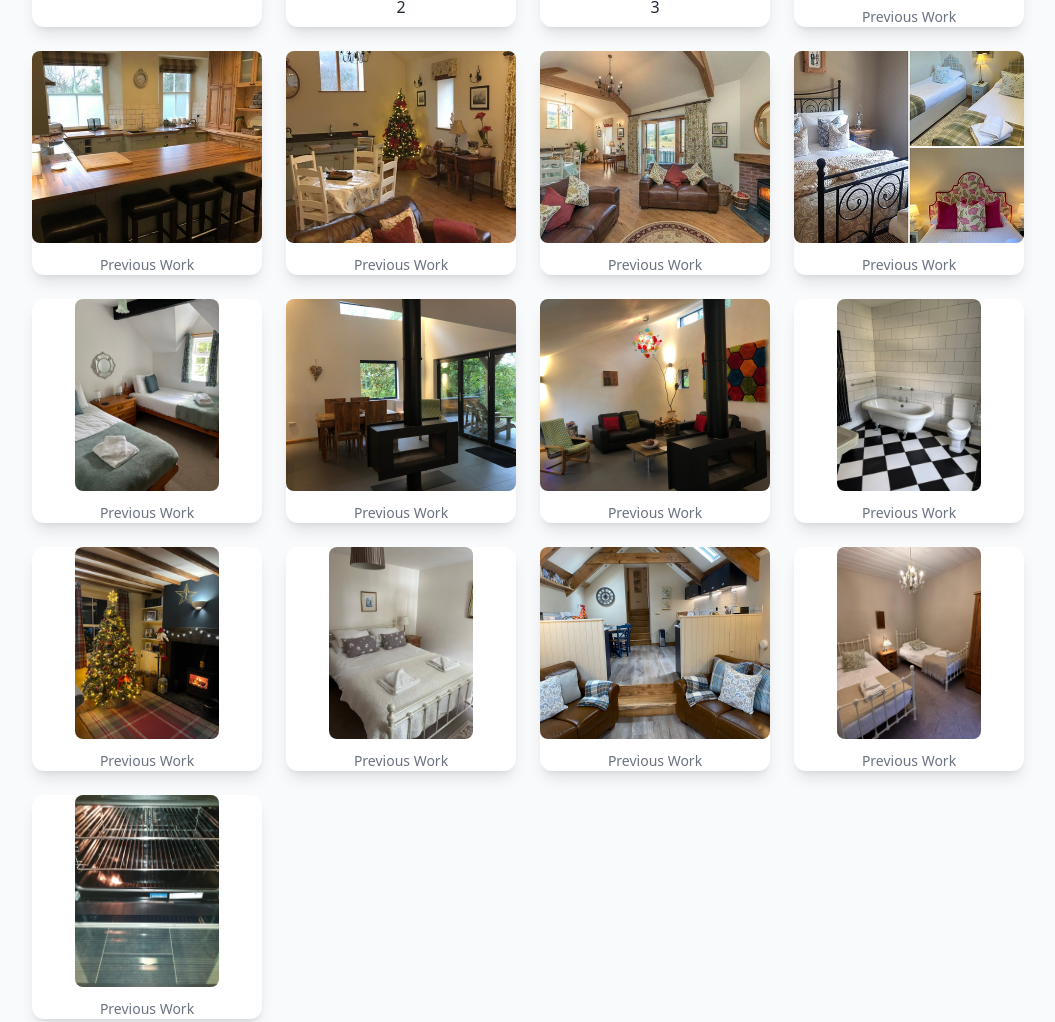
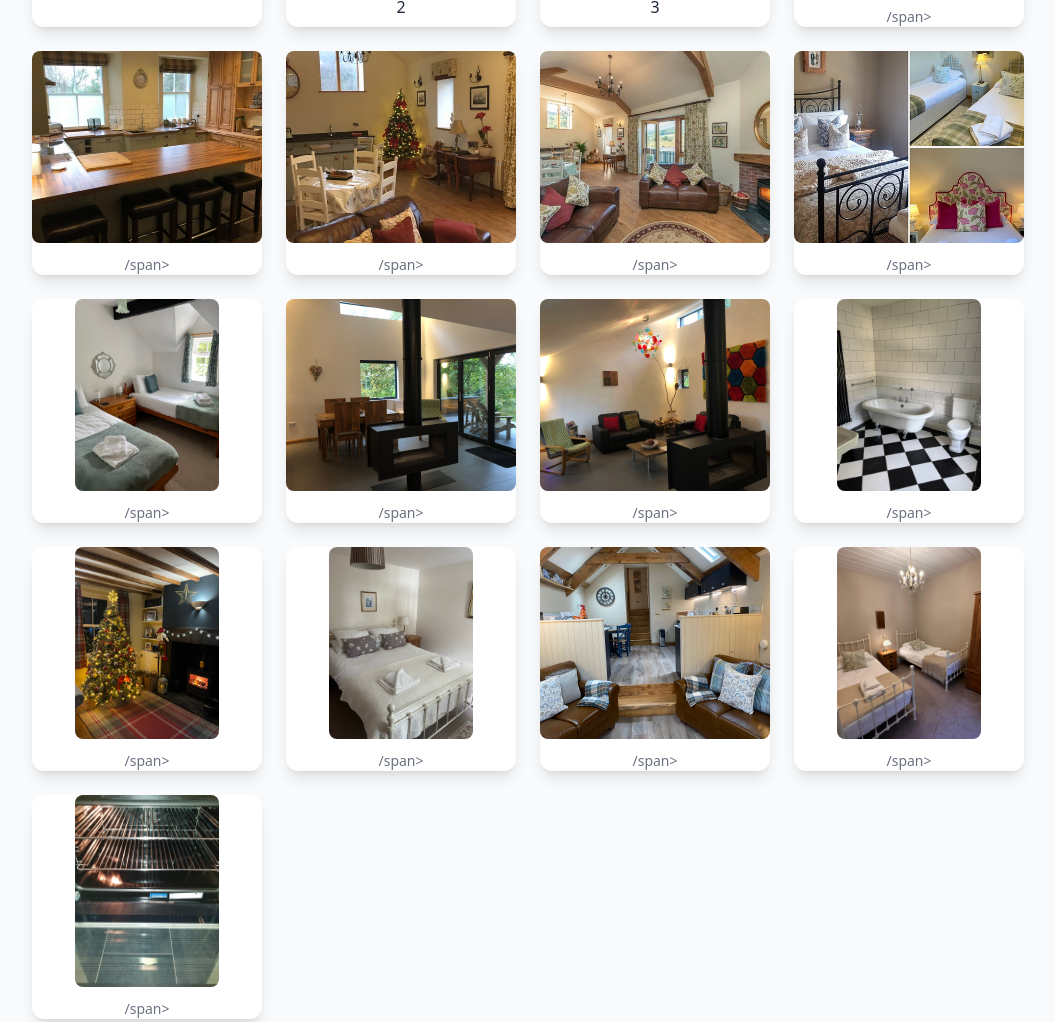
Before and after one commit to TheGandalfcoder/cnicht-cleaning-publish, a plain HTML site: page gallery.html in a window 1280 px wide. Shown: the part 633-1655 px from the top of the page, without its empty margins (112-1167 px from the left). Drawn offline with nearby package versions, Linux system fonts and the light colour scheme.

Commit message:
Update gallery.html

```diff
--- a/gallery.html
+++ b/gallery.html
@@ -162,7 +162,7 @@
                         </div>
                     </div>
                 </div>
-                <span class="text-sm text-gray-500 mt-3 font-medium group-hover:text-green-600 transition-colors duration-300 dark:text-gray-300 dark:group-hover:text-green-400" data-translate-key="gallery_img4">Previous Work</span>
+                <span class="text-sm text-gray-500 mt-3 font-medium group-hover:text-green-600 transition-colors duration-300 dark:text-gray-300 dark:group-hover:text-green-400" data-translate-key="gallery_img4">/span>
             </div>
             <div class="group flex flex-col items-center bg-white rounded-xl shadow-lg hover:shadow-2xl transition-all duration-500 transform hover:-translate-y-3 dark:bg-gray-800 dark:shadow-lg dark:hover:shadow-2xl fade-in fade-in-delay-5">
                 <div class="relative overflow-hidden rounded-lg">
@@ -175,7 +175,7 @@
                         </div>
                     </div>
                 </div>
-                <span class="text-sm text-gray-500 mt-3 font-medium group-hover:text-green-600 transition-colors duration-300 dark:text-gray-300 dark:group-hover:text-green-400" data-translate-key="gallery_img5">Previous Work</span>
+                <span class="text-sm text-gray-500 mt-3 font-medium group-hover:text-green-600 transition-colors duration-300 dark:text-gray-300 dark:group-hover:text-green-400" data-translate-key="gallery_img5">/span>
             </div>
             <div class="group flex flex-col items-center bg-white rounded-xl shadow-lg hover:shadow-2xl transition-all duration-500 transform hover:-translate-y-3 dark:bg-gray-800 dark:shadow-lg dark:hover:shadow-2xl fade-in fade-in-delay-1">
                 <div class="relative overflow-hidden rounded-lg">
@@ -188,7 +188,7 @@
                         </div>
                     </div>
                 </div>
-                <span class="text-sm text-gray-500 mt-3 font-medium group-hover:text-green-600 transition-colors duration-300 dark:text-gray-300 dark:group-hover:text-green-400" data-translate-key="gallery_img6">Previous Work</span>
+                <span class="text-sm text-gray-500 mt-3 font-medium group-hover:text-green-600 transition-colors duration-300 dark:text-gray-300 dark:group-hover:text-green-400" data-translate-key="gallery_img6">/span>
             </div>
             <div class="group flex flex-col items-center bg-white rounded-xl shadow-lg hover:shadow-2xl transition-all duration-500 transform hover:-translate-y-3 dark:bg-gray-800 dark:shadow-lg dark:hover:shadow-2xl fade-in fade-in-delay-2">
                 <div class="relative overflow-hidden rounded-lg">
@@ -201,7 +201,7 @@
                         </div>
                     </div>
                 </div>
-                <span class="text-sm text-gray-500 mt-3 font-medium group-hover:text-green-600 transition-colors duration-300 dark:text-gray-300 dark:group-hover:text-green-400" data-translate-key="gallery_img7">Previous Work</span>
+                <span class="text-sm text-gray-500 mt-3 font-medium group-hover:text-green-600 transition-colors duration-300 dark:text-gray-300 dark:group-hover:text-green-400" data-translate-key="gallery_img7">/span>
             </div>
             <div class="group flex flex-col items-center bg-white rounded-xl shadow-lg hover:shadow-2xl transition-all duration-500 transform hover:-translate-y-3 dark:bg-gray-800 dark:shadow-lg dark:hover:shadow-2xl fade-in fade-in-delay-3">
                 <div class="relative overflow-hidden rounded-lg">
@@ -214,7 +214,7 @@
                         </div>
                     </div>
                 </div>
-                <span class="text-sm text-gray-500 mt-3 font-medium group-hover:text-green-600 transition-colors duration-300 dark:text-gray-300 dark:group-hover:text-green-400" data-translate-key="gallery_img8">Previous Work</span>
+                <span class="text-sm text-gray-500 mt-3 font-medium group-hover:text-green-600 transition-colors duration-300 dark:text-gray-300 dark:group-hover:text-green-400" data-translate-key="gallery_img8">/span>
             </div>
             <div class="group flex flex-col items-center bg-white rounded-xl shadow-lg hover:shadow-2xl transition-all duration-500 transform hover:-translate-y-3 dark:bg-gray-800 dark:shadow-lg dark:hover:shadow-2xl fade-in fade-in-delay-4">
                 <div class="relative overflow-hidden rounded-lg">
@@ -227,7 +227,7 @@
                         </div>
                     </div>
                 </div>
-                <span class="text-sm text-gray-500 mt-3 font-medium group-hover:text-green-600 transition-colors duration-300 dark:text-gray-300 dark:group-hover:text-green-400" data-translate-key="gallery_img9">Previous Work</span>
+                <span class="text-sm text-gray-500 mt-3 font-medium group-hover:text-green-600 transition-colors duration-300 dark:text-gray-300 dark:group-hover:text-green-400" data-translate-key="gallery_img9">/span>
             </div>
             <div class="group flex flex-col items-center bg-white rounded-xl shadow-lg hover:shadow-2xl transition-all duration-500 transform hover:-translate-y-3 dark:bg-gray-800 dark:shadow-lg dark:hover:shadow-2xl fade-in fade-in-delay-5">
                 <div class="relative overflow-hidden rounded-lg">
@@ -240,7 +240,7 @@
                         </div>
                     </div>
                 </div>
-                <span class="text-sm text-gray-500 mt-3 font-medium group-hover:text-green-600 transition-colors duration-300 dark:text-gray-300 dark:group-hover:text-green-400" data-translate-key="gallery_img10">Previous Work</span>
+                <span class="text-sm text-gray-500 mt-3 font-medium group-hover:text-green-600 transition-colors duration-300 dark:text-gray-300 dark:group-hover:text-green-400" data-translate-key="gallery_img10">/span>
             </div>
             <div class="group flex flex-col items-center bg-white rounded-xl shadow-lg hover:shadow-2xl transition-all duration-500 transform hover:-translate-y-3 dark:bg-gray-800 dark:shadow-lg dark:hover:shadow-2xl fade-in fade-in-delay-1">
                 <div class="relative overflow-hidden rounded-lg">
@@ -253,7 +253,7 @@
                         </div>
                     </div>
                 </div>
-                <span class="text-sm text-gray-500 mt-3 font-medium group-hover:text-green-600 transition-colors duration-300 dark:text-gray-300 dark:group-hover:text-green-400" data-translate-key="gallery_img11">Previous Work</span>
+                <span class="text-sm text-gray-500 mt-3 font-medium group-hover:text-green-600 transition-colors duration-300 dark:text-gray-300 dark:group-hover:text-green-400" data-translate-key="gallery_img11">/span>
             </div>
             <div class="group flex flex-col items-center bg-white rounded-xl shadow-lg hover:shadow-2xl transition-all duration-500 transform hover:-translate-y-3 dark:bg-gray-800 dark:shadow-lg dark:hover:shadow-2xl fade-in fade-in-delay-2">
                 <div class="relative overflow-hidden rounded-lg">
@@ -266,7 +266,7 @@
                         </div>
                     </div>
                 </div>
-                <span class="text-sm text-gray-500 mt-3 font-medium group-hover:text-green-600 transition-colors duration-300 dark:text-gray-300 dark:group-hover:text-green-400" data-translate-key="gallery_img12">Previous Work</span>
+                <span class="text-sm text-gray-500 mt-3 font-medium group-hover:text-green-600 transition-colors duration-300 dark:text-gray-300 dark:group-hover:text-green-400" data-translate-key="gallery_img12">/span>
             </div>
             <div class="group flex flex-col items-center bg-white rounded-xl shadow-lg hover:shadow-2xl transition-all duration-500 transform hover:-translate-y-3 dark:bg-gray-800 dark:shadow-lg dark:hover:shadow-2xl fade-in fade-in-delay-3">
                 <div class="relative overflow-hidden rounded-lg">
@@ -279,7 +279,7 @@
                         </div>
                     </div>
                 </div>
-                <span class="text-sm text-gray-500 mt-3 font-medium group-hover:text-green-600 transition-colors duration-300 dark:text-gray-300 dark:group-hover:text-green-400" data-translate-key="gallery_img13">Previous Work</span>
+                <span class="text-sm text-gray-500 mt-3 font-medium group-hover:text-green-600 transition-colors duration-300 dark:text-gray-300 dark:group-hover:text-green-400" data-translate-key="gallery_img13">/span>
             </div>
 
             <div class="group flex flex-col items-center bg-white rounded-xl shadow-lg hover:shadow-2xl transition-all duration-500 transform hover:-translate-y-3 dark:bg-gray-800 dark:shadow-lg dark:hover:shadow-2xl fade-in fade-in-delay-4">
@@ -293,7 +293,7 @@
                         </div>
                     </div>
                 </div>
-                <span class="text-sm text-gray-500 mt-3 font-medium group-hover:text-green-600 transition-colors duration-300 dark:text-gray-300 dark:group-hover:text-green-400" data-translate-key="gallery_img14">Previous Work</span>
+                <span class="text-sm text-gray-500 mt-3 font-medium group-hover:text-green-600 transition-colors duration-300 dark:text-gray-300 dark:group-hover:text-green-400" data-translate-key="gallery_img14">/span>
             </div>
             <div class="group flex flex-col items-center bg-white rounded-xl shadow-lg hover:shadow-2xl transition-all duration-500 transform hover:-translate-y-3 dark:bg-gray-800 dark:shadow-lg dark:hover:shadow-2xl fade-in fade-in-delay-5">
                 <div class="relative overflow-hidden rounded-lg">
@@ -306,7 +306,7 @@
                         </div>
                     </div>
                 </div>
-                <span class="text-sm text-gray-500 mt-3 font-medium group-hover:text-green-600 transition-colors duration-300 dark:text-gray-300 dark:group-hover:text-green-400" data-translate-key="gallery_img15">Previous Work</span>
+                <span class="text-sm text-gray-500 mt-3 font-medium group-hover:text-green-600 transition-colors duration-300 dark:text-gray-300 dark:group-hover:text-green-400" data-translate-key="gallery_img15">/span>
             </div>
             <div class="group flex flex-col items-center bg-white rounded-xl shadow-lg hover:shadow-2xl transition-all duration-500 transform hover:-translate-y-3 dark:bg-gray-800 dark:shadow-lg dark:hover:shadow-2xl fade-in fade-in-delay-1">
                 <div class="relative overflow-hidden rounded-lg">
@@ -319,7 +319,7 @@
                         </div>
                     </div>
                 </div>
-                <span class="text-sm text-gray-500 mt-3 font-medium group-hover:text-green-600 transition-colors duration-300 dark:text-gray-300 dark:group-hover:text-green-400" data-translate-key="gallery_img16">Previous Work</span>
+                <span class="text-sm text-gray-500 mt-3 font-medium group-hover:text-green-600 transition-colors duration-300 dark:text-gray-300 dark:group-hover:text-green-400" data-translate-key="gallery_img16">/span>
             </div>
             <div class="group flex flex-col items-center bg-white rounded-xl shadow-lg hover:shadow-2xl transition-all duration-500 transform hover:-translate-y-3 dark:bg-gray-800 dark:shadow-lg dark:hover:shadow-2xl fade-in fade-in-delay-2">
                 <div class="relative overflow-hidden rounded-lg">
@@ -332,7 +332,7 @@
                         </div>
                     </div>
                 </div>
-                <span class="text-sm text-gray-500 mt-3 font-medium group-hover:text-green-600 transition-colors duration-300 dark:text-gray-300 dark:group-hover:text-green-400" data-translate-key="gallery_img17">Previous Work</span>
+                <span class="text-sm text-gray-500 mt-3 font-medium group-hover:text-green-600 transition-colors duration-300 dark:text-gray-300 dark:group-hover:text-green-400" data-translate-key="gallery_img17">/span>
             </div>
         </div>
         <!-- Enhanced Professional Modal for large image -->
```
